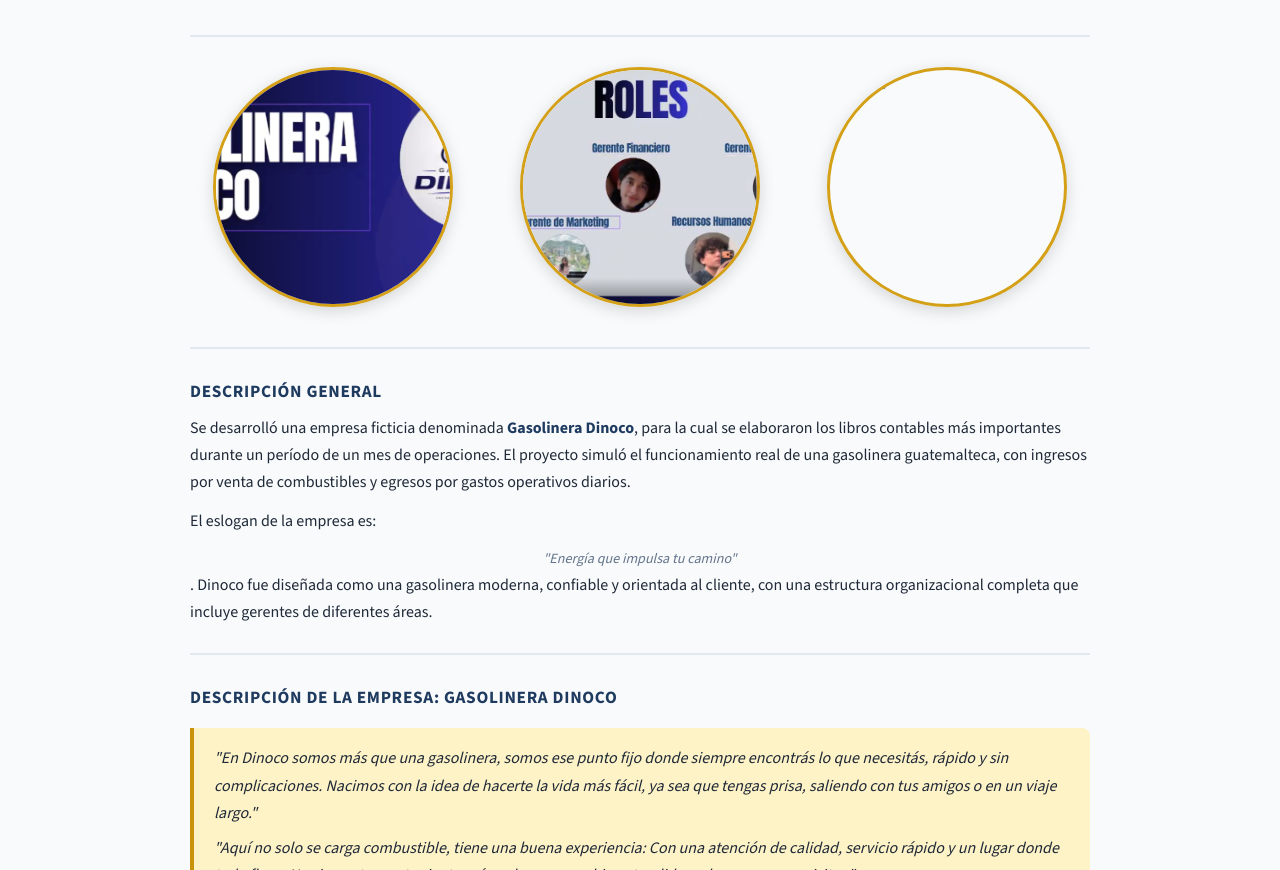
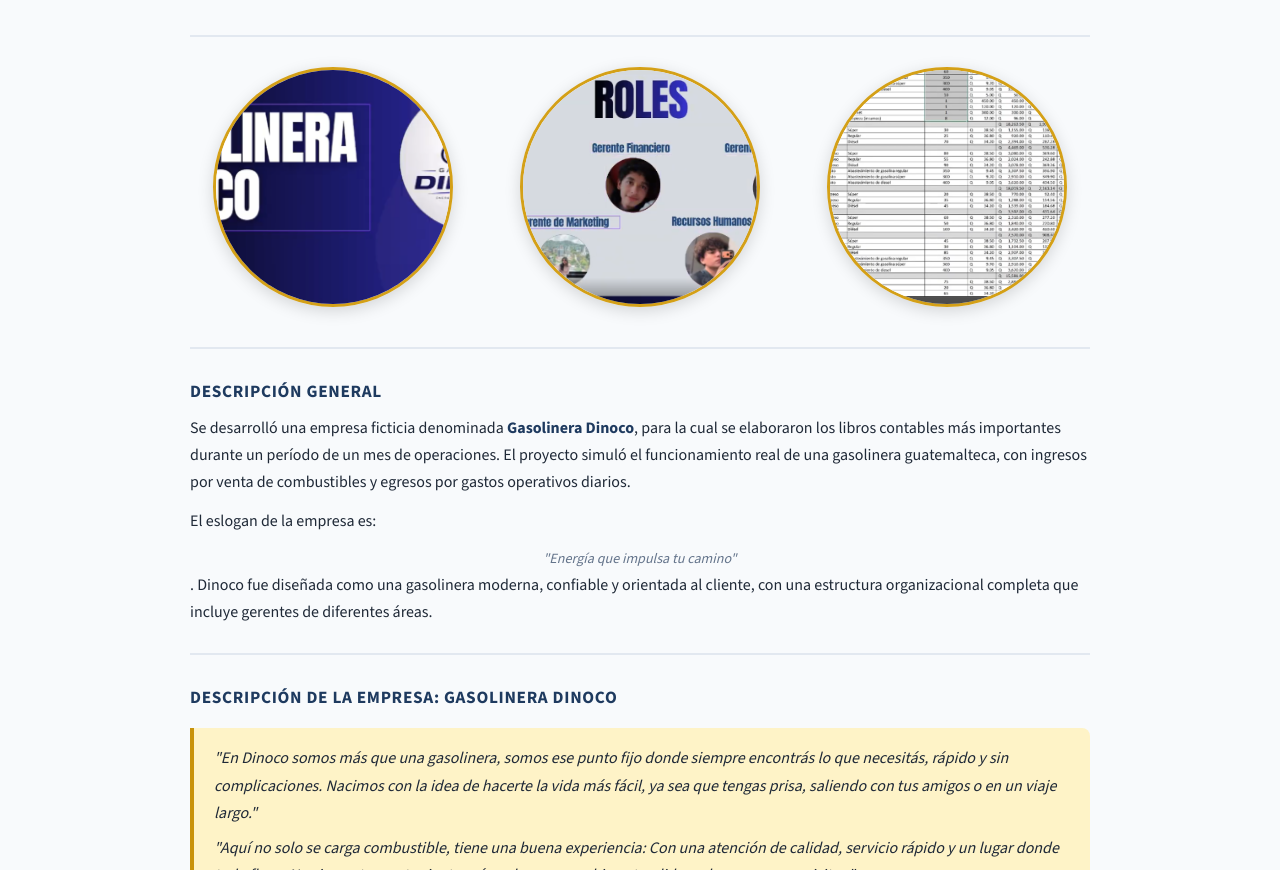
Before and after one commit to DiegoCruz67/PROYECTO_1_IS, a plain HTML site: page contabilidad.html in a window 1280 px wide. Shown: the part 1177-2047 px from the top of the page. Drawn offline with nearby package versions, Linux system fonts and the light colour scheme.

Commit message:
Corrigiendo links videos y imagenes 3.0

```diff
--- a/contabilidad.html
+++ b/contabilidad.html
@@ -51,7 +51,7 @@
 
   <div class="foto-item">
     <div class="foto-circulo-md">
-      <img src="conta3.png" alt="Foto 3">
+      <img src="imagenes/conta3.png" alt="Foto 3">
     </div>
     <p class="foto-caption"></p>
   </div>
```
